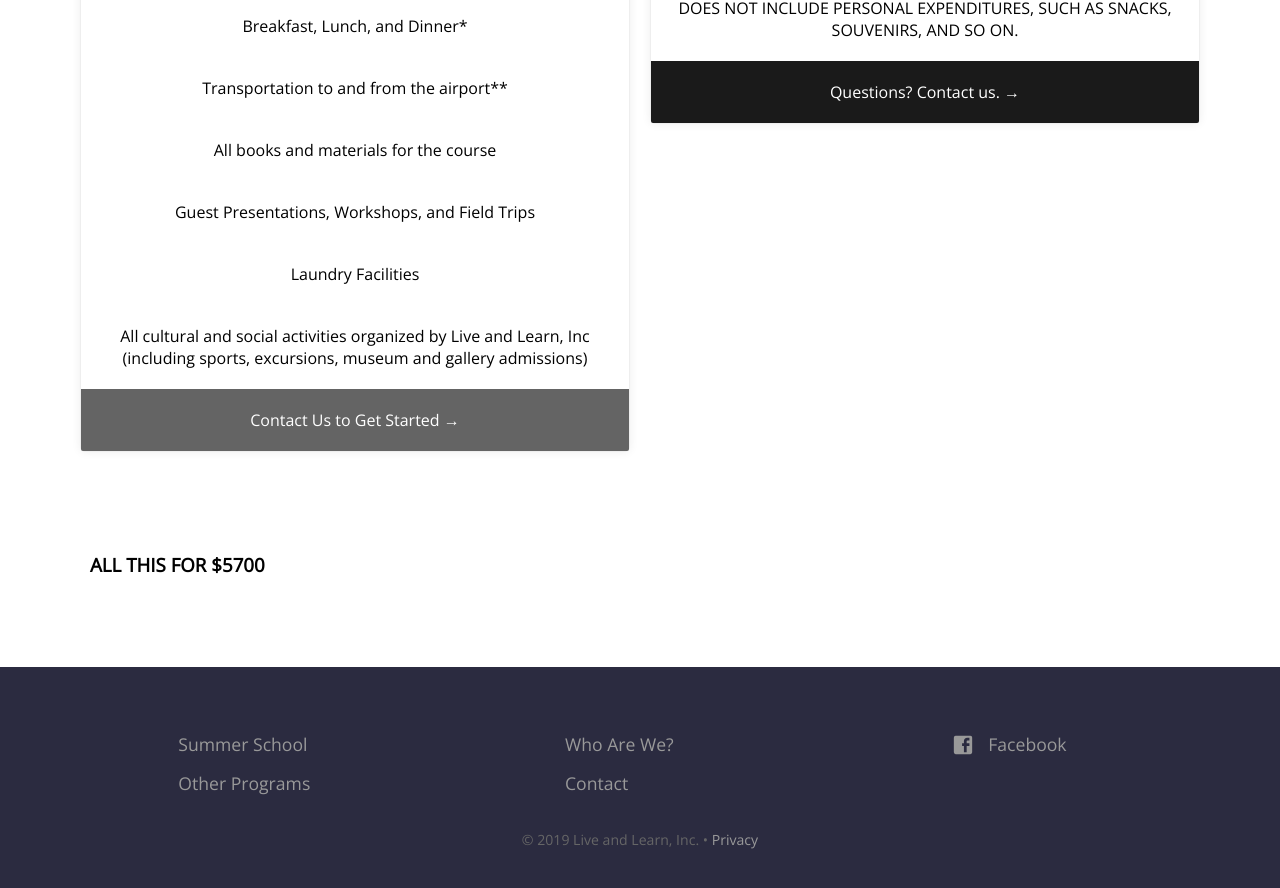
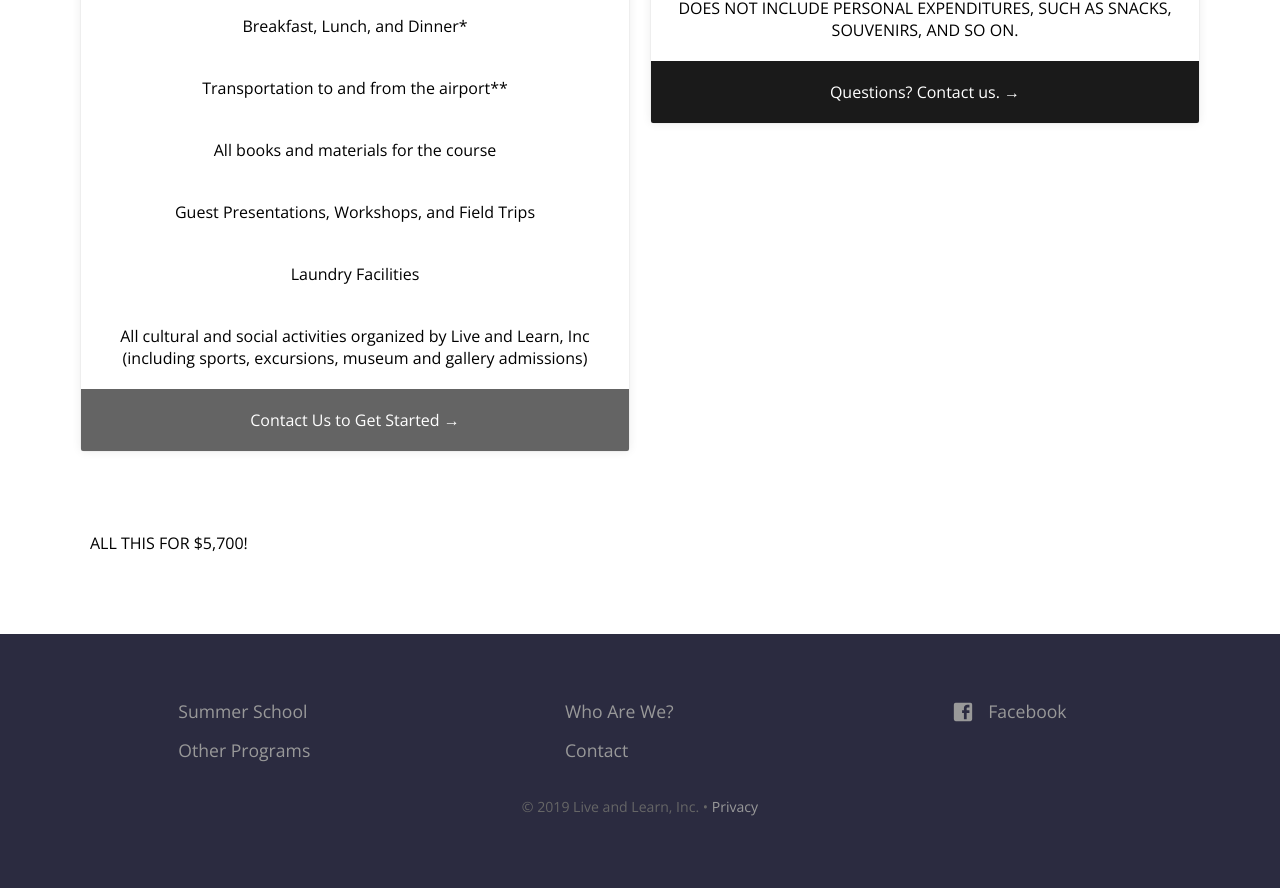
Before and after one commit to baritchie/project1, a Jekyll site: the page built from summerschoolprograms.html, in a window 1280 px wide and 900 px high, scrolled down 970 px. Shown: the top 888 px of the window. Built offline with Jekyll 4.4.1, drawn with Linux system fonts in a browser that asks for light colours; after the commit the page ends 1837 px from its top, so only the background shows below that.

Commit message:
Updated 'summerschoolprograms.html' via CloudCannon

```diff
--- a/summerschoolprograms.html
+++ b/summerschoolprograms.html
@@ -90,8 +90,8 @@ faq:
 	{% endfor %}
 </div>
 
-<div class="container flex center-text">
-    <h3>ALL THIS FOR $5700</h3>
+<div class="container price_callout">
+    <div>ALL THIS FOR $5,700!</div>
 </div>
 
 <!--
```
